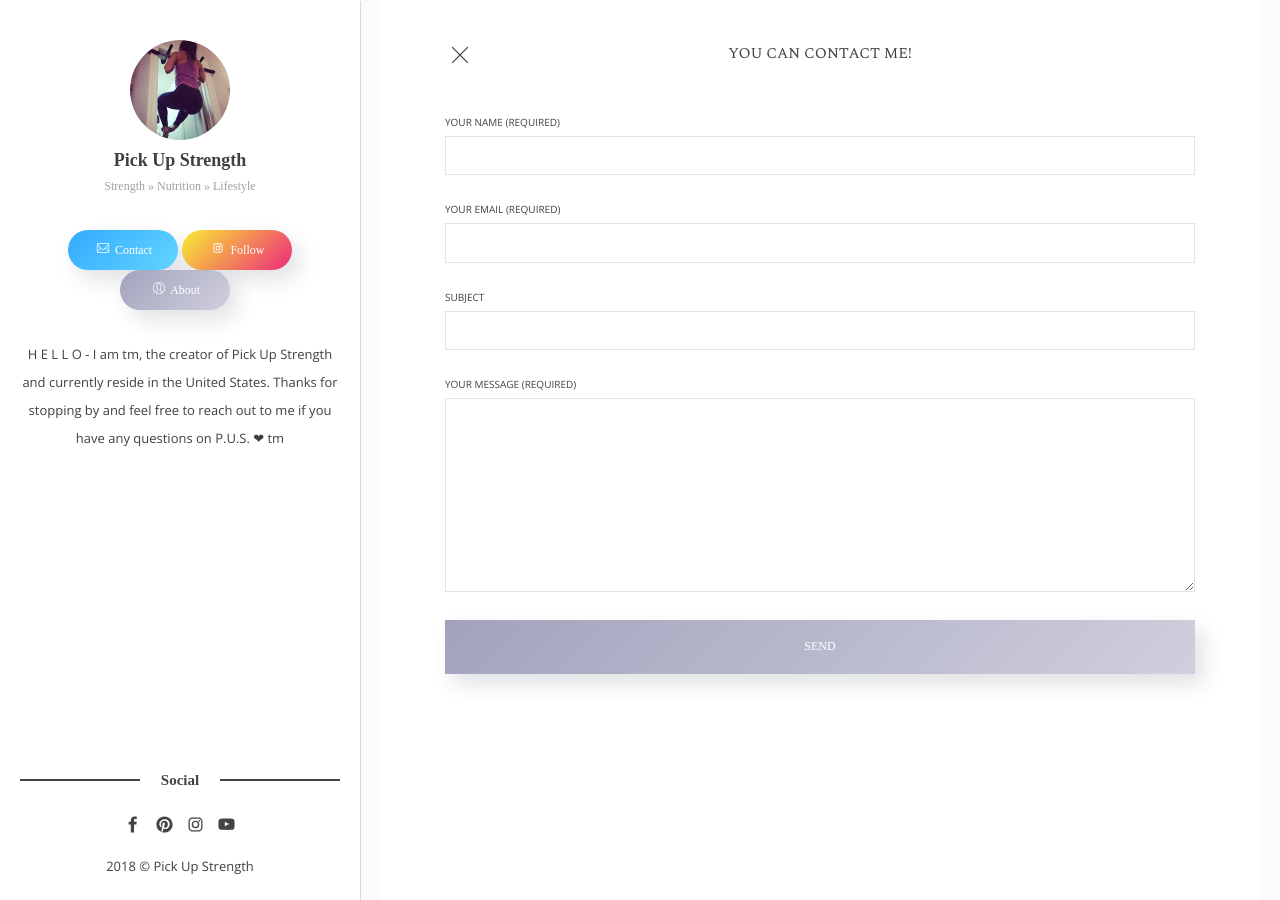
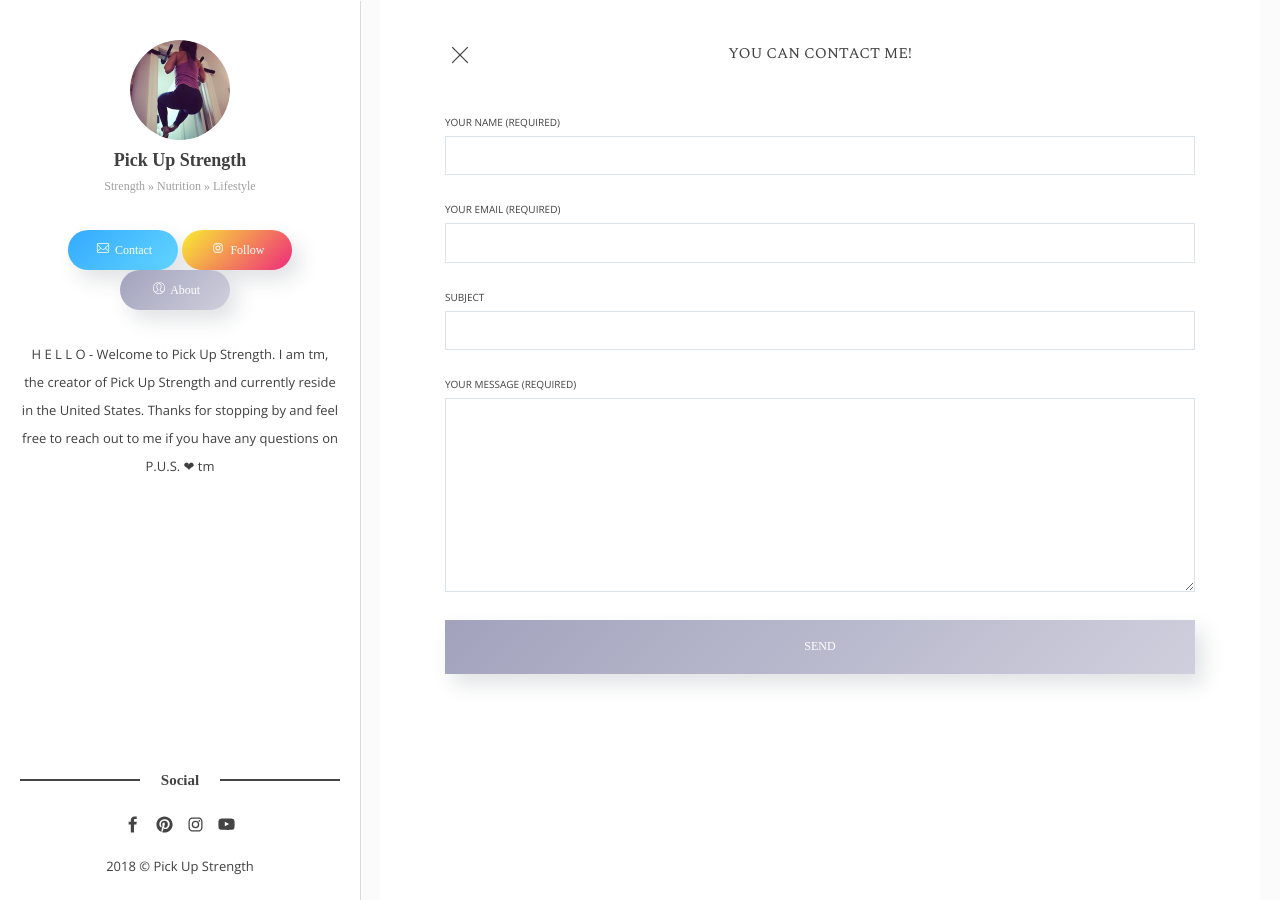
Before and after one commit to teckmonster/pickupstrength, a Jekyll site: the page built from _pages/contact/index.html, in a window 1280 px wide. Built offline with Jekyll 4.4.1, drawn with Linux system fonts in a browser that asks for light colours; some web fonts are replaced.

Commit message:
Improve SEO desc.

```diff
--- a/_config.yml
+++ b/_config.yml
@@ -10,7 +10,7 @@ author-job:     Strength » Nutrition » Lifestyle
 author-email:   hello@pickupstrength.com # Add your email for contant form.
 author-twitter:  pickupstrength # Add your twitter account
 author-instagram: pickupstrength
-about-author:  H E L L O - I am tm, the creator of Pick Up Strength and currently reside in the United States. Thanks for stopping by and feel free to reach out to me if you have any questions on P.U.S. ❤ tm
+about-author:  H E L L O - Welcome to Pick Up Strength. I am tm, the creator of Pick Up Strength and currently reside in the United States. Thanks for stopping by and feel free to reach out to me if you have any questions on P.U.S. ❤ tm
 
 # Social settings
 social-twitter:
--- a/index.html
+++ b/index.html
@@ -22,7 +22,7 @@ layout: home
       <h2 class="c-post-title">
         <a href="{{post.url | prepend: site.baseurl}}">{{post.title}}</a>
       </h2>
-      <p>{{ post.content | strip_html | truncatewords: 100 }}</p>
+      <p>{{ post.content | strip_html | truncatewords: 20 }}</p>
       <span class="c-post-date">{{post.date | date: '%Y, %b %d'}}&nbsp;&nbsp;&nbsp;—&nbsp;</span>
       <span class="c-post-words">{% capture words %}{{ post.content | number_of_words }}{% endcapture %}{% unless words contains "-" %}{{ words |
           plus: 250 | divided_by: 250 | append: " minute read" }}{% endunless %}</span>
```
